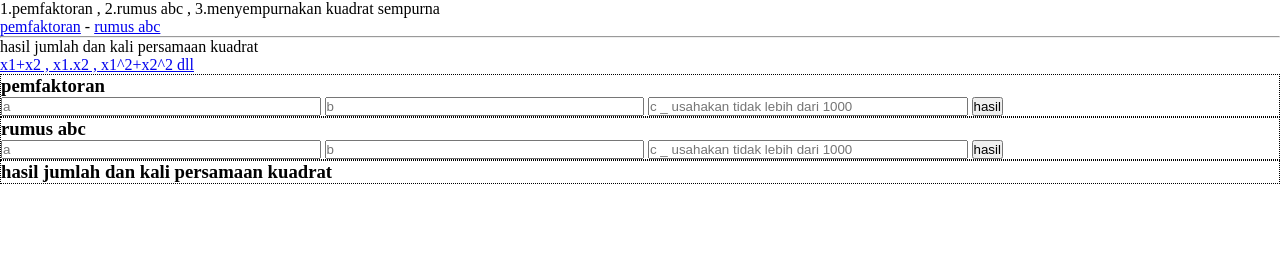
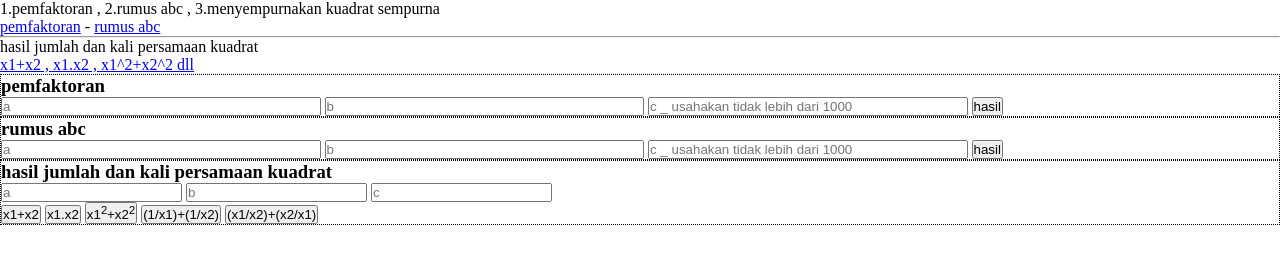
Before and after one commit to Magentakey/math-world, a plain HTML site: page index.html in a window 1280 px wide. Shown: the part 79-342 px from the top of the page. Drawn offline with nearby package versions, Linux system fonts and the light colour scheme.

Commit message:
Update penjumlahan dan perkalian pers.kuadrat

```diff
--- a/index.html
+++ b/index.html
@@ -6,6 +6,9 @@
 	<meta name="viewport" content="width=device-width, initial-scale=1.0">
 	<link rel="stylesheet" type="text/css" href="css_calmath.css">
 	<script type="text/javascript" src="js_calmath.js" defer=""></script>
+	<!-- mathjax library -->
+	<script src="https://polyfill.io/v3/polyfill.min.js?features=es6"></script>
+	<script id="MathJax-script" src="https://cdn.jsdelivr.net/npm/mathjax@3/es5/tex-mml-chtml.js"></script>
 </head>
 <body>
 	<center>
@@ -38,10 +41,18 @@
 		<button type="button" onclick="hasilfaktor_box2()">hasil</button>
 		<p id="hasil_box2"></p>
 	</div>
-	<div class="math_world_box_div">
-		<h3>hasil jumlah dan kali persamaan kuadrat</h3>
-		<!-- ongoging -->
-		<!-- 3 input banyak function -->
+	<div class="math_world_box_div"> <!-- box3 >>> hasil jumlah dan kali persamaan kuadrat -->
+		<h3 id="box3">hasil jumlah dan kali persamaan kuadrat</h3>
+		<input id="inputa_box3" autocomplete="off" type="text" name="inputa" placeholder="a">
+		<input id="inputb_box3" autocomplete="off" type="text" name="inputb" placeholder="b">
+		<input id="inputc_box3" autocomplete="off" type="text" name="inputc" placeholder="c">
+		<br>
+		<button onclick="hasil_satu_box3()">x1+x2</button>
+		<button onclick="hasil_dua_box3()">x1.x2</button>
+		<button onclick="hasil_tiga_box3()">x1<sup>2</sup>+x2<sup>2</sup></button>
+		<button onclick="hasil_empat_box3()">(1/x1)+(1/x2)</button>
+		<button onclick="hasil_lima_box3()">(x1/x2)+(x2/x1)</button>
+		<p id="hasil_box3"></p>
 	</div>
 </body>
 </html>
```
